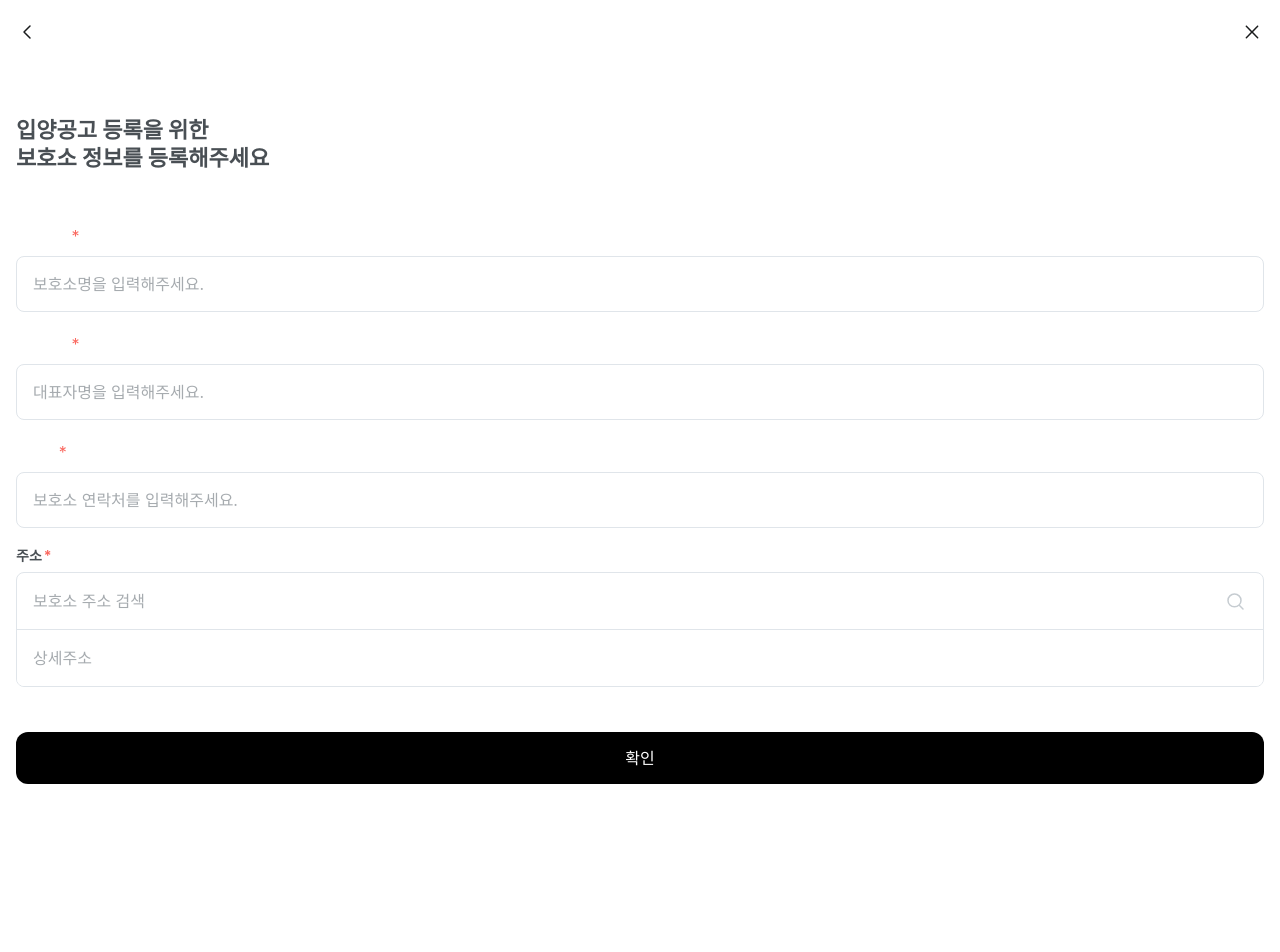
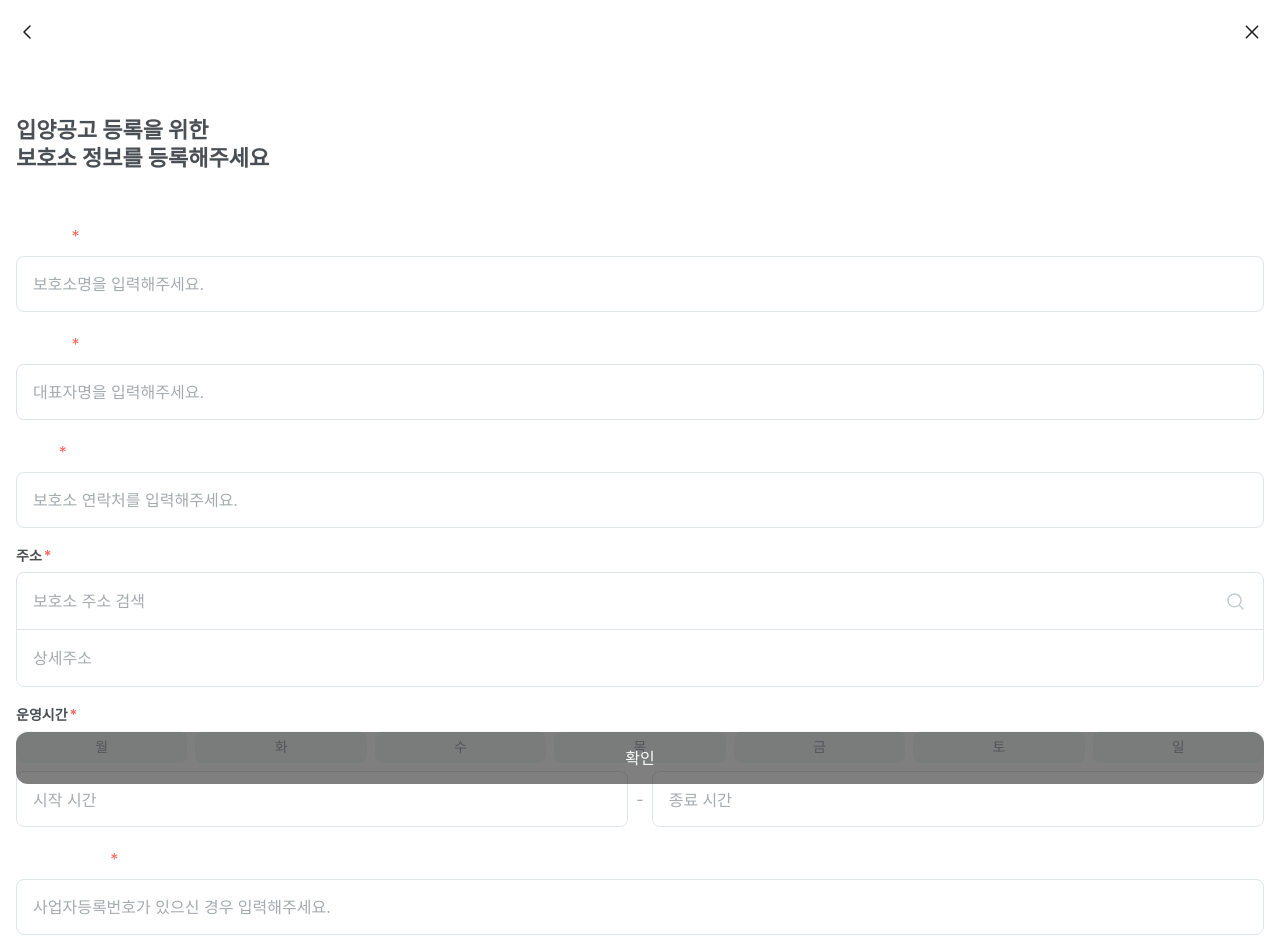
Before and after one commit to Team-Lea-Squad/take-meow-home-client, a Next.js app: page /shelter/register in a window 1280 px wide. Shown: the top 952 px of the page. Before the commit the page ends 800 px from the top, so only its background shows below. Built offline with nearby package versions, Linux system fonts and the light colour scheme.

Commit message:
Edit: 버튼 구조 변경 및 활성화/비활성화 처리

```diff
--- a/src/app/layout.tsx
+++ b/src/app/layout.tsx
@@ -3,12 +3,6 @@ import { Geist, Geist_Mono } from "next/font/google";
 import "./globals.css";
 import Header from "@/components/Header";
 import BottomButton from "@/components/BottomButton";
-import DaySelectorButton from "@/components/DaySelectorButton";
-import Address from "@/components/Address";
-import AddressSelector from "@/components/AddressSelector";
-import InputForm from "@/components/InputForm";
-import AddImage from "@/components/AddImage";
-import BottomSheetWrapper from "@/components/BottomSheetWrapper";
 
 const geistSans = Geist({
   variable: "--font-geist-sans",
@@ -37,38 +31,7 @@ export default function RootLayout({
       >
         <Header />
         <div className="px-600 flex flex-col w-full py-900 gap-700 mt-14">
-          {/* <DaySelectorButton />
-          <Address />
-          <AddressSelector />
-          <InputForm
-            label="보호소명"
-            placeholder="보호소명을 입력해주세요"
-            isRequired
-          />
-          <InputForm
-            label="대표자명"
-            placeholder="대표자명을 입력해주세요"
-            isRequired
-          />
-          <InputForm
-            label="연락처"
-            placeholder="보호소 연락처를 입력해주세요"
-            isRequired
-            isNumber
-          />
-          <InputForm
-            label="사업자등록번호"
-            placeholder="사업자등록번호가 있으신 경우 입력해주세요"
-            isRequired
-            isNumber
-          />
-
-          <AddImage label="보호소 이미지" /> */}
-
           {children}
-        </div>
-        <div>
-          <BottomButton buttonTitle="확인" />
         </div>
       </body>
     </html>
--- /dev/null
+++ b/src/app/shelter/register/find-address/completed/page.tsx
@@ -0,0 +1,7 @@
+import React from "react";
+
+const Page = () => {
+  return <div>정보등록완료</div>;
+};
+
+export default Page;
--- a/src/app/shelter/register/page.tsx
+++ b/src/app/shelter/register/page.tsx
@@ -1,10 +1,24 @@
-import React from "react";
+"use client";
+import React, { useState } from "react";
 import { mainTitles } from "@/utils/titleAssets";
 import MainTitle from "@/components/MainTitle";
 import InputForm from "@/components/InputForm";
 import Address from "@/components/Address";
+import DaySelectorButton from "@/components/DaySelectorButton";
+import AddImage from "@/components/AddImage";
+import BottomButton from "@/components/BottomButton";
 
-const page = () => {
+const Page = () => {
+  const [inputs, setInputs] = useState({
+    shelter: "",
+    owner: "",
+    phone: "",
+    business: ""
+  });
+
+  // 모든 값이 비어있지 않은지 체크
+  const isAllFilled = Object.values(inputs).every((v) => v.trim() !== "");
+
   return (
     <div className="flex flex-col gap-5">
       <MainTitle mainTitle={mainTitles.shelterRegistration} />
@@ -12,21 +26,40 @@ const page = () => {
         label="보호소명"
         placeholder="보호소명을 입력해주세요."
         isRequired
+        value={inputs.shelter}
+        onChange={(e) => setInputs({ ...inputs, shelter: e.target.value })}
       />
       <InputForm
         label="대표자명"
         placeholder="대표자명을 입력해주세요."
         isRequired
+        value={inputs.owner}
+        onChange={(e) => setInputs({ ...inputs, owner: e.target.value })}
       />
       <InputForm
         label="연락처"
         placeholder="보호소 연락처를 입력해주세요."
         isRequired
         isNumber
+        value={inputs.phone}
+        onChange={(e) => setInputs({ ...inputs, phone: e.target.value })}
       />
       <Address />
+      <DaySelectorButton />
+      <InputForm
+        label="사업자등록번호"
+        placeholder="사업자등록번호가 있으신 경우 입력해주세요."
+        isRequired
+        isNumber
+        value={inputs.business}
+        onChange={(e) => setInputs({ ...inputs, business: e.target.value })}
+      />
+      <AddImage label="보호소 이미지" />
+      <div>
+        <BottomButton buttonTitle="확인" disabled={!isAllFilled} />
+      </div>
     </div>
   );
 };
 
-export default page;
+export default Page;
--- a/src/components/AddImage.tsx
+++ b/src/components/AddImage.tsx
@@ -31,7 +31,7 @@ const AddImage = ({ label }: { label: string }) => {
   return (
     <div className="flex flex-col gap-2">
       <p className="text-paragraph-120-B">{label}</p>
-      <div className="flex gap-3">
+      <div className="flex gap-3  mb-20">
         <div className="w-40 h-40 border rounded-lg flex flex-col justify-center items-center border-line-medium text-body-120-R text-text-lite gap-2 cursor-pointer relative overflow-hidden shrink-0">
           <p>사진 · 영상 추가</p>
           <Image
@@ -49,7 +49,7 @@ const AddImage = ({ label }: { label: string }) => {
           />
         </div>
 
-        <div className="flex gap-2 overflow-x-auto">
+        <div className="flex gap-2 overflow-x-auto hide-scrollbar">
           {media.map((item, idx) => (
             <div
               key={idx}
--- a/src/components/Address.tsx
+++ b/src/components/Address.tsx
@@ -20,7 +20,11 @@ const Address = () => {
           className="flex items-center w-full p-600 border-b border-line-medium justify-between cursor-pointer gap-2"
           onClick={() => router.push("/shelter/register/find-address")}
         >
-          <div className="w-full text-text-lite">
+          <div
+            className={`w-full ${
+              selectedAddress ? "text-text-black" : "text-text-lite"
+            }`}
+          >
             {selectedAddress || "보호소 주소 검색"}
           </div>
 
--- a/src/components/AddressSelector.tsx
+++ b/src/components/AddressSelector.tsx
@@ -3,8 +3,10 @@
 import React, { useState } from "react";
 import Image from "next/image";
 import { useAddressStore } from "@/store/addressStore";
+import { useRouter } from "next/navigation";
 
 const AddressSelector: React.FC = () => {
+  const router = useRouter();
   const [value, setValue] = useState("");
   const [isFocused, setIsFocused] = useState(false);
   const { setSelectedAddress } = useAddressStore();
@@ -66,8 +68,33 @@ const AddressSelector: React.FC = () => {
         {value ? (
           <div className="flex flex-col gap-2">
             <p className="text-paragraph-120-B">검색 결과</p>
-            <div className="flex flex-col gap-2">
-              <p onClick={() => setSelectedAddress(value)}>{value}</p>
+            <div
+              className="flex flex-col gap-2 cursor-pointer"
+              onClick={() => {
+                setSelectedAddress("서울 성동구 고산자로 207 1층");
+                router.back();
+              }}
+            >
+              <p className="text-paragraph-150-M text-text-dark">04714</p>
+              <div className="flex gap-2 flex-col">
+                <div className="flex gap-1 items-center">
+                  <span className="w-[48px] selection:inline-flex items-center justify-center px-2 py-1 bg-green-100 text-green-700 text-caption-120-B rounded-full">
+                    도로명
+                  </span>
+                  <p className="text-text-black text-paragraph-120-R">
+                    서울 성동구 고산자로 207 1층
+                  </p>
+                </div>
+
+                <div className="flex gap-1 items-center">
+                  <span className="w-[48px] inline-flex items-center justify-center px-2 py-1 bg-base-300 text-text-dark text-caption-120-B rounded-full">
+                    지번
+                  </span>
+                  <p className="text-text-black text-paragraph-120-R">
+                    서울 성동구 행당동 318-36
+                  </p>
+                </div>
+              </div>
             </div>
           </div>
         ) : (
--- a/src/components/BottomButton.tsx
+++ b/src/components/BottomButton.tsx
@@ -3,21 +3,32 @@
 import React from "react";
 import { useRouter, usePathname } from "next/navigation";
 
-const BottomButton = ({ buttonTitle }: { buttonTitle: string }) => {
+const BottomButton = ({
+  buttonTitle,
+  disabled,
+  onClick
+}: {
+  buttonTitle: string;
+  disabled?: boolean;
+  onClick?: () => void;
+}) => {
   const router = useRouter();
   const pathname = usePathname();
 
   if (pathname === "/login") return null;
 
   return (
-    <div
-      className="w-full flex justify-center items-center text-body-120-R h-[84px] fixed bottom-0 p-600"
-      onClick={() => router.push("/")}
+    <button
+      className={`fixed bottom-0 left-0 right-0 px-600 h-[84px] flex justify-center items-center ${
+        disabled ? "opacity-50 pointer-events-none" : ""
+      }`}
+      onClick={onClick ? onClick : () => router.push("/")}
+      disabled={disabled}
     >
-      <div className="flex w-full justify-center items-center bg-black text-text-white text-body-120-R h-[52px] rounded-[12px]">
+      <div className="w-full bg-black text-text-white text-body-120-R h-[52px] rounded-[12px] flex justify-center items-center">
         {buttonTitle}
       </div>
-    </div>
+    </button>
   );
 };
 
--- a/src/components/InputForm.tsx
+++ b/src/components/InputForm.tsx
@@ -8,15 +8,19 @@ interface InputFormProps {
   placeholder: string;
   isRequired?: boolean;
   isNumber?: boolean;
+  value?: string;
+  onChange?: (e: React.ChangeEvent<HTMLInputElement>) => void;
 }
 
 const InputForm = ({
   label,
   placeholder = "",
   isRequired = false,
-  isNumber = false
+  isNumber = false,
+  value = "",
+  onChange
 }: InputFormProps) => {
-  const [value, setValue] = useState("");
+  const [, setValue] = useState("");
   const [isFocused, setIsFocused] = useState(false);
 
   const handleChange = (e: React.ChangeEvent<HTMLInputElement>) => {
@@ -46,7 +50,7 @@ const InputForm = ({
           placeholder={placeholder}
           className="placeholder:text-text-lite text-text-dark focus:outline-none w-full"
           value={value}
-          onChange={handleChange}
+          onChange={onChange ? onChange : handleChange}
           onFocus={() => setIsFocused(true)}
           onBlur={() => setIsFocused(false)}
         />
```
